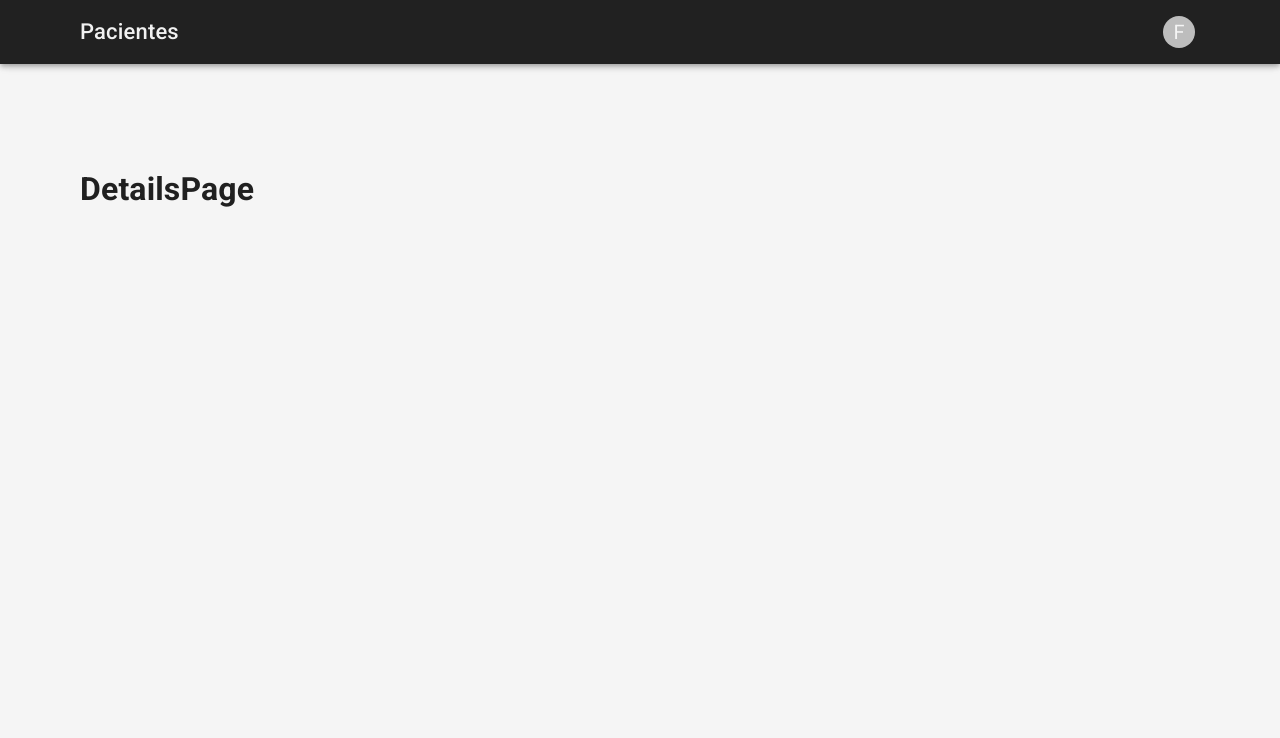
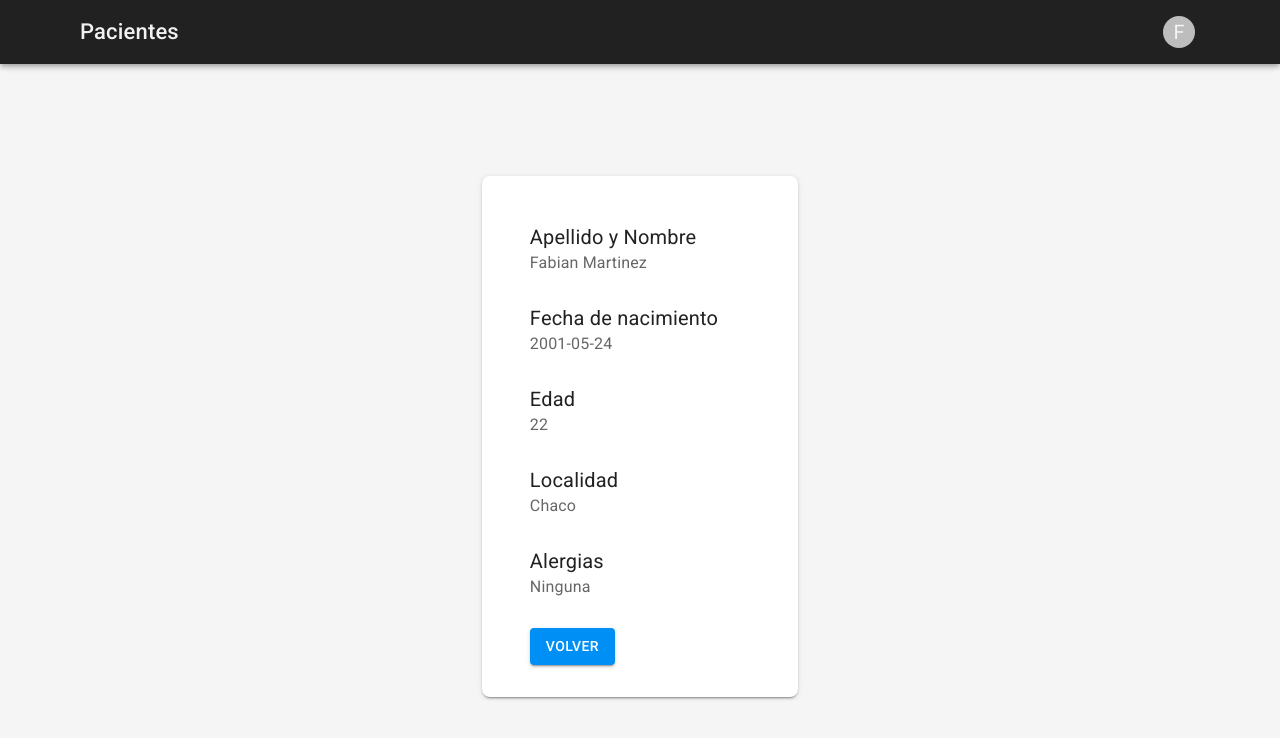
Before and after one commit to MartinezFabian/PruebaTecnicaFrontEndReact, a React (Vite) app: page /details/1 in a window 1280 px wide. Shown: the top 738 px of the page. Built offline with nearby package versions, Linux system fonts and the light colour scheme.

Commit message:
Feat: Add layout to DetailsPage.jsx

```diff
--- a/src/pages/DetailsPage.jsx
+++ b/src/pages/DetailsPage.jsx
@@ -1,7 +1,89 @@
+import { Button, Grid, List, ListItem, ListItemText } from '@mui/material';
+import { Link } from 'react-router-dom';
+
 export const DetailsPage = () => {
+  const patient = {
+    id: 1,
+    fullName: 'Fabian Martinez',
+    dateOfBirth: '2001-05-24',
+    allergies: '',
+    locality: 'Chaco',
+  };
+
   return (
-    <>
-      <h1>DetailsPage</h1>
-    </>
+    <Grid
+      container
+      spacing={0}
+      direction="column"
+      alignItems="center"
+      justifyContent="center"
+      sx={{ paddingTop: 4 }}
+    >
+      <List
+        sx={{
+          paddingLeft: 4,
+          paddingRight: 8,
+          paddingTop: 4,
+          paddingBottom: 4,
+          bgcolor: 'background.paper',
+          borderRadius: 2,
+          boxShadow: 2,
+        }}
+      >
+        <ListItem>
+          <ListItemText
+            primary="Apellido y Nombre"
+            secondary={patient.fullName}
+            primaryTypographyProps={{ style: { fontSize: '20px' } }}
+            secondaryTypographyProps={{ style: { fontSize: '16px' } }}
+          />
+        </ListItem>
+        <ListItem>
+          <ListItemText
+            primary="Fecha de nacimiento"
+            secondary={patient.dateOfBirth}
+            primaryTypographyProps={{ style: { fontSize: '20px' } }}
+            secondaryTypographyProps={{ style: { fontSize: '16px' } }}
+          />
+        </ListItem>
+        <ListItem>
+          <ListItemText
+            primary="Edad"
+            secondary="22"
+            primaryTypographyProps={{ style: { fontSize: '20px' } }}
+            secondaryTypographyProps={{ style: { fontSize: '16px' } }}
+          />
+        </ListItem>
+        <ListItem>
+          <ListItemText
+            primary="Localidad"
+            secondary={patient.locality}
+            primaryTypographyProps={{ style: { fontSize: '20px' } }}
+            secondaryTypographyProps={{ style: { fontSize: '16px' } }}
+          />
+        </ListItem>
+        <ListItem>
+          <ListItemText
+            primary="Alergias"
+            secondary={patient.allergies ? patient.allergies : 'Ninguna'}
+            primaryTypographyProps={{ style: { fontSize: '20px' } }}
+            secondaryTypographyProps={{ style: { fontSize: '16px' } }}
+          />
+        </ListItem>
+
+        <Link to="/">
+          <Button
+            size="medium"
+            color="secondary"
+            variant="contained"
+            xs={12}
+            sm={6}
+            sx={{ marginLeft: 2, marginTop: 2 }}
+          >
+            Volver
+          </Button>
+        </Link>
+      </List>
+    </Grid>
   );
 };
```
